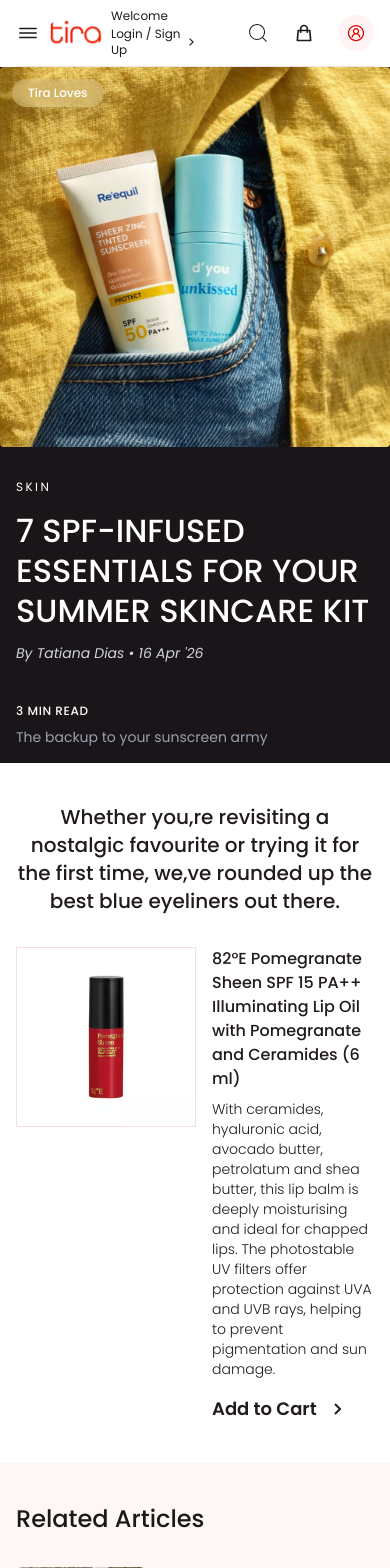
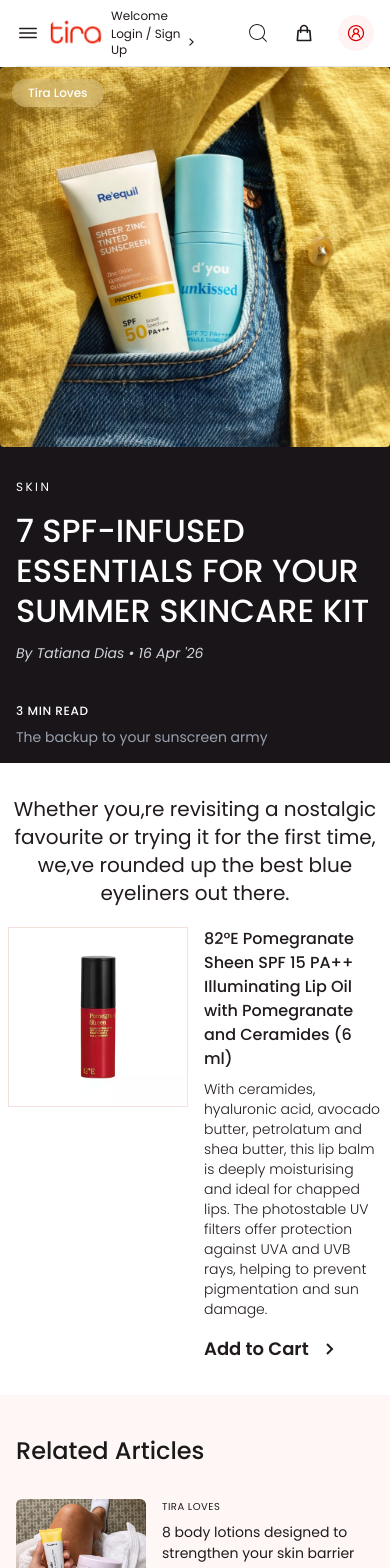
Before and after one commit to Amit-Biswas-WD/tirabeauty_frontend, a Next.js app: page /article/article in a window 390 px wide. Shown: the top 1568 px of the page. Built offline with nearby package versions, Linux system fonts and the light colour scheme.

Commit message:
fix(ui): improve responsiveness of ArticleProductCard and ChatNowSection
- adjust layout for different screen sizes
- fix alignment and spacing issues
- ensure better mobile and tablet experience

```diff
--- a/components/articles/ArticleProductCard.tsx
+++ b/components/articles/ArticleProductCard.tsx
@@ -2,15 +2,16 @@
 
 import Image from "next/image";
 import { BiChevronRight } from "react-icons/bi";
+import { SectionTitle } from "../ui/SectionTitle";
 
 export const ArticleProductCard = () => {
   return (
-    <div className="px-4 lg:my-16 md:my-12 my-10 text-[#211A1E]">
-      <div className="mb-8 lg:mb-12 max-w-4xl md:w-2xl min-w-[300px] mx-auto text-center">
-        <h2 className="md:text-3xl text-xl font-medium">
+    <div className="px-2 lg:my-14 md:my-10 my-8 text-[#211A1E]">
+      <div className="mb-5 md:mb-7 lg:mb-9 max-w-4xl md:w-2xl min-w-[300px] mx-auto text-center">
+        <SectionTitle className="lg:text-[28px] md:text-2xl text-xl">
           Whether you,re revisiting a nostalgic favourite or trying it for the
           first time, we,ve rounded up the best blue eyeliners out there.
-        </h2>
+        </SectionTitle>
       </div>
       <div className="flex items-stretch md:gap-8 gap-4 w-1150px mx-auto ">
         <div className="relative h-[180px] w-[180px] flex-shrink-0 border border-[#f4e1dd]">
@@ -36,9 +37,9 @@
             </p>
           </div>
 
-          <p className="md:text-xl text-lg font-semibold flex items-center gap-2 mt-4 cursor-pointer">
+          <button className="md:text-xl text-lg font-semibold flex items-center gap-2 mt-4 cursor-pointer">
             Add to Cart <BiChevronRight className="w-6 h-6" />
-          </p>
+          </button>
         </div>
       </div>
     </div>
--- a/components/home/ChatNowSection.tsx
+++ b/components/home/ChatNowSection.tsx
@@ -4,7 +4,7 @@
 
 export const ChatNowSection = () => {
   return (
-    <div className="w-full overflow-hidden my-16">
+    <div className="w-full overflow-hidden section-spacing !px-0">
       <Image
         src="/images/home/benefit_bar/chat_now.jpg"
         alt="Chat Now"
```
